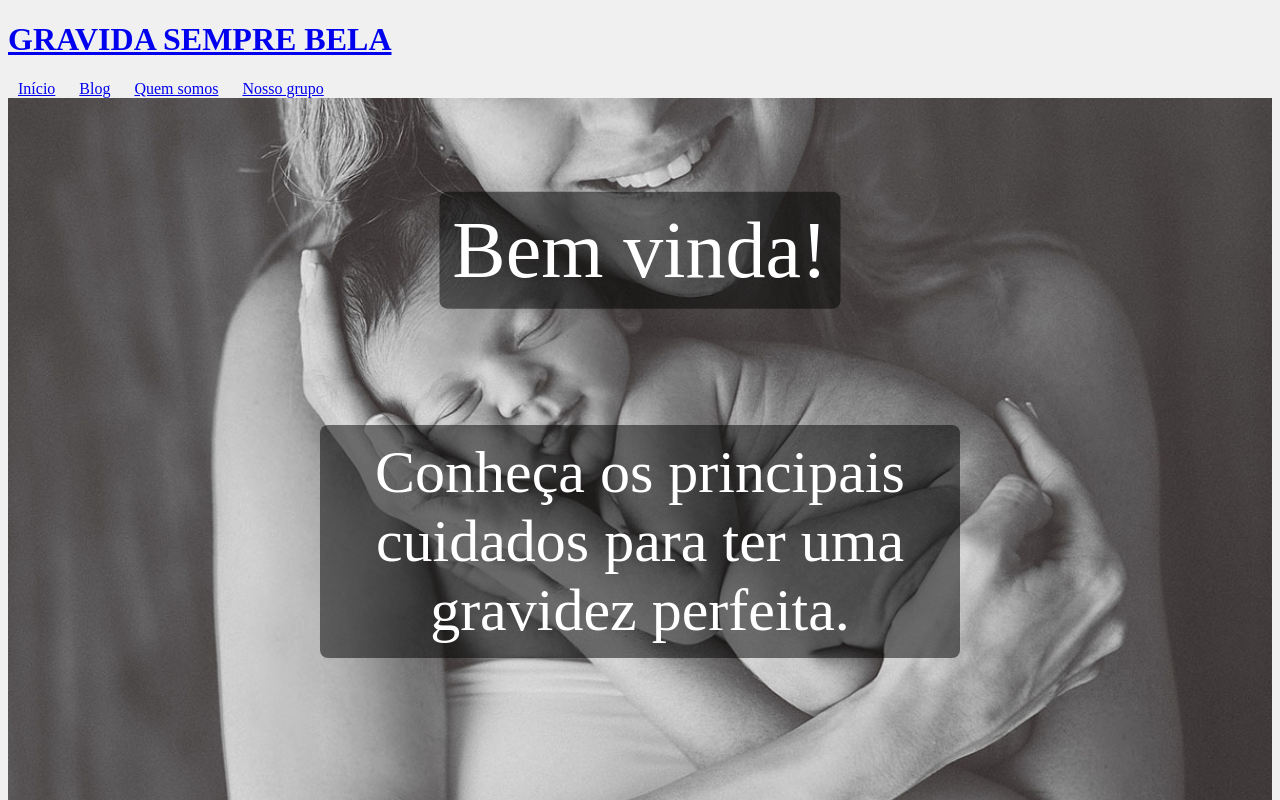
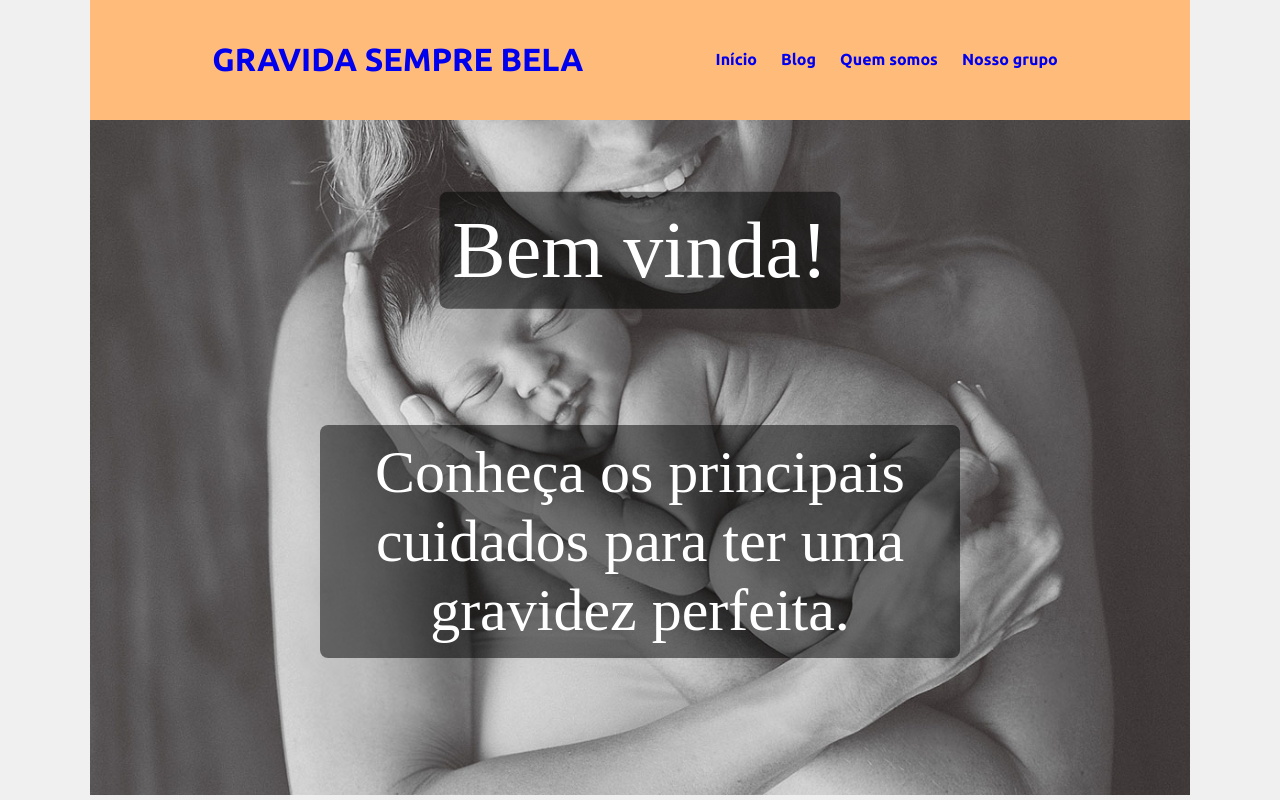
Before and after one commit to rsmelo03/sites, a plain HTML site: page index.html in a window 1280 px wide. Shown: the top 800 px of the page. Drawn offline with Linux system fonts and the light colour scheme.

Commit message:
Update index.html

```diff
--- a/index.html
+++ b/index.html
@@ -8,7 +8,7 @@
     <link href="https://fonts.googleapis.com/css2?family=Roboto:wght@300;500;700&family=Ubuntu:wght@700&display=swap" rel="stylesheet">
 
     <link rel="stylesheet" href="styles/index.css">
-    <link rel="stylesheet" href="styles/index.js">
+    <link rel="stylesheet" href="styles/geral.css">
 
 </head>
 
```
